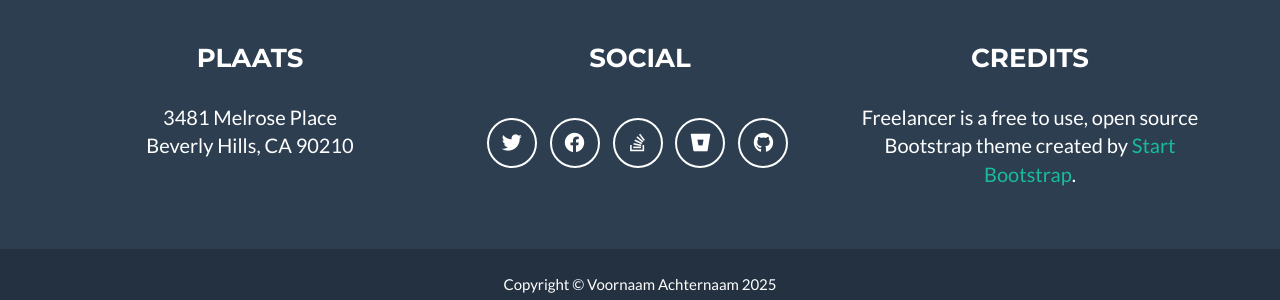
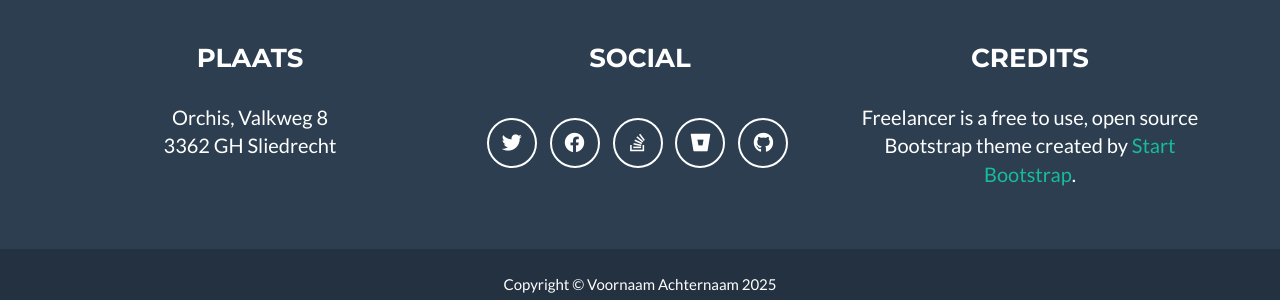
Before and after one commit to Sp0Q1/hethuisvanpollo, a Jekyll site: the page built from _posts/2014-07-18-project-1.markdown, in a window 1280 px wide and 900 px high, scrolled down 2627 px. Shown: the part 580-880 px from the top of the window. Built offline with Jekyll 4.4.1, drawn with Linux system fonts in a browser that asks for light colours.

Commit message:
update address

```diff
--- a/_config.yml
+++ b/_config.yml
@@ -52,8 +52,8 @@ social:
 
 # Postal address (add as many lines as necessary)
 address:
-  - line: 3481 Melrose Place
-  - line: Beverly Hills, CA 90210
+  - line: Orchis, Valkweg 8
+  - line: 3362 GH Sliedrecht
 
 # Credits content
 credits: 'Freelancer is a free to use, open source Bootstrap theme created by <a href="http://startbootstrap.com">Start Bootstrap</a>.'
```
Also changed, not shown: 1 other file.
